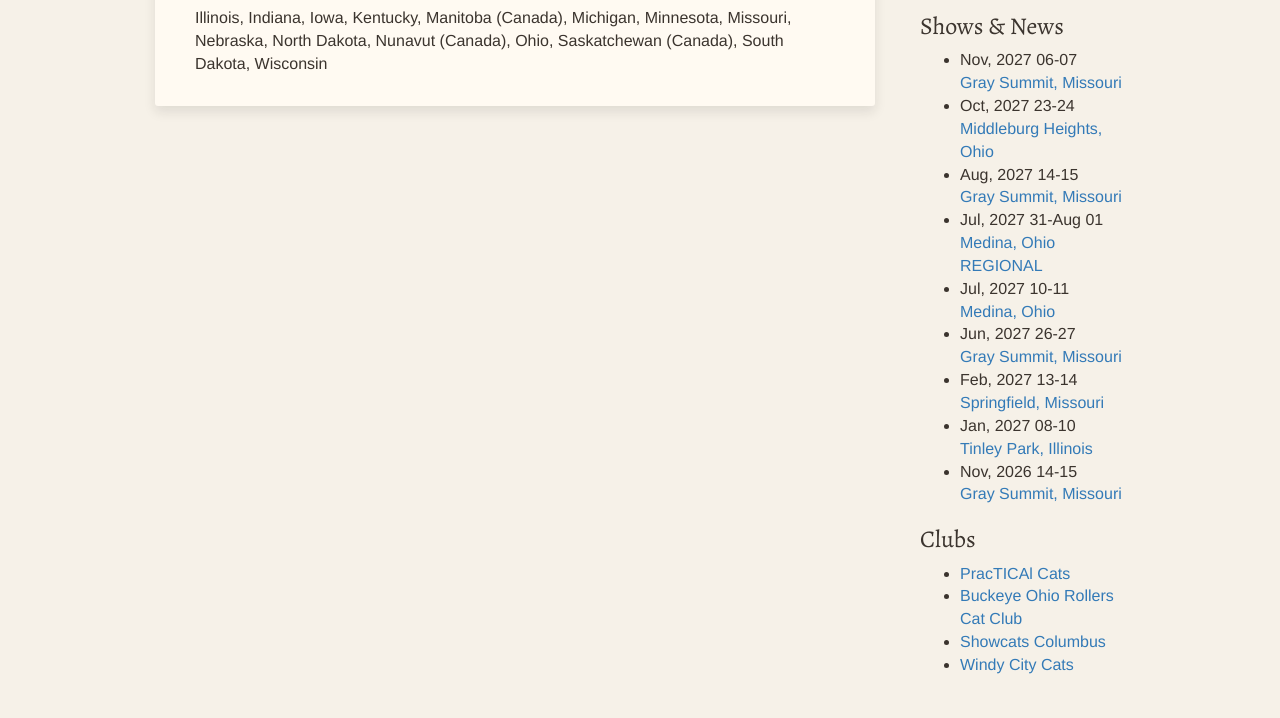
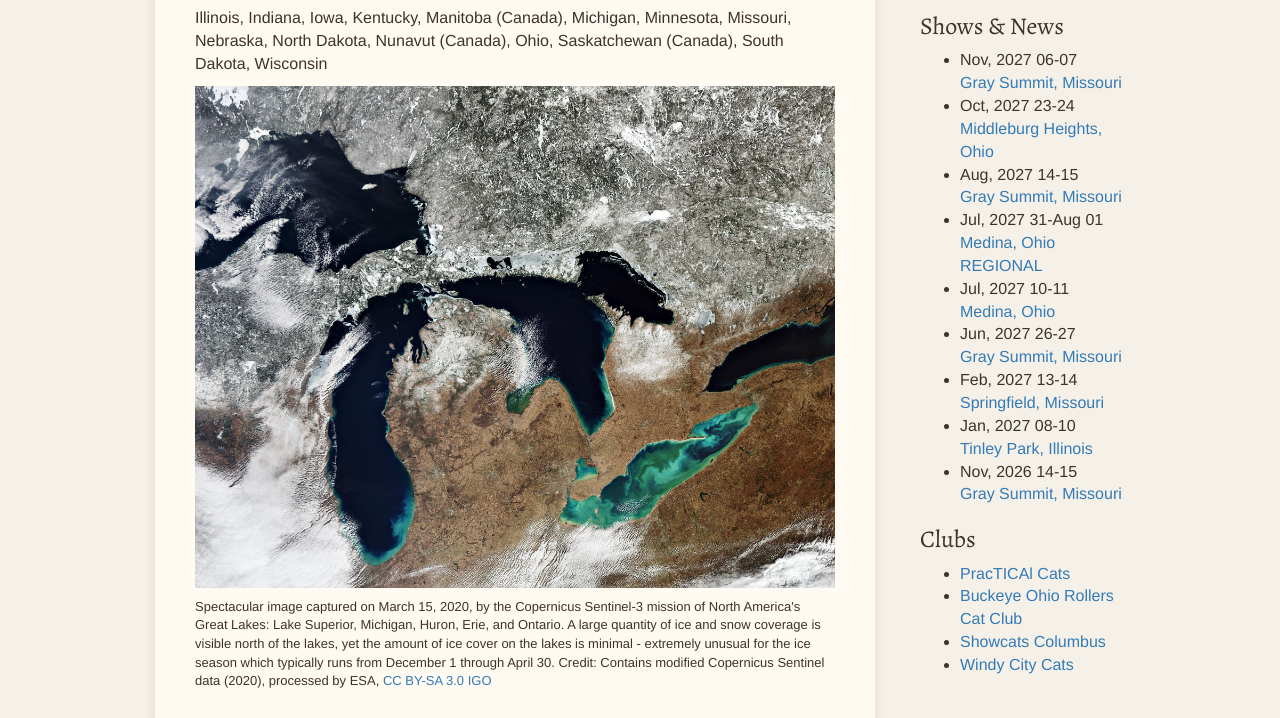
Before and after one commit to ticagreatlakes/ticagreatlakes.github.io, a plain HTML site: page index.html in a window 1280 px wide. Shown: the part 262-980 px from the top of the page. Drawn offline with nearby package versions, Linux system fonts and the light colour scheme.

Commit message:
regenerate site

```diff
--- a/cryogen.xml
+++ b/cryogen.xml
@@ -1 +1 @@
-<?xml version="1.0" encoding="UTF-8"?><rss version="2.0" xmlns:atom="http://www.w3.org/2005/Atom" xmlns:content="http://purl.org/rss/1.0/modules/content/"><channel><atom:link href="https://ticagreatlakes.com/" rel="self" type="application/rss+xml"></atom:link><title>TICA Great Lakes Region</title><link>https://ticagreatlakes.com/</link><description>TICA Great Lakes Regional Website</description><lastBuildDate>Sat, 07 Nov 2026 20:52:40 +0000</lastBuildDate><generator>clj-rss</generator></channel></rss>
+<?xml version="1.0" encoding="UTF-8"?><rss version="2.0" xmlns:atom="http://www.w3.org/2005/Atom" xmlns:content="http://purl.org/rss/1.0/modules/content/"><channel><atom:link href="https://ticagreatlakes.com/" rel="self" type="application/rss+xml"></atom:link><title>TICA Great Lakes Region</title><link>https://ticagreatlakes.com/</link><description>TICA Great Lakes Regional Website</description><lastBuildDate>Sat, 07 Nov 2026 21:54:50 +0000</lastBuildDate><generator>clj-rss</generator></channel></rss>
--- a/index.html
+++ b/index.html
@@ -63,6 +63,20 @@
   Illinois, Indiana, Iowa, Kentucky, Manitoba (Canada), Michigan, Minnesota,
   Missouri, Nebraska, North Dakota, Nunavut (Canada), Ohio,
   Saskatchewan (Canada), South Dakota, Wisconsin
+</div>
+
+<p></p>
+<img src="img/Great-Lakes-From-Space.jpg" alt="Great Lakes from Space">
+<p></p>
+
+<div style="font-size: small;">
+  Spectacular image captured on March 15, 2020, by the Copernicus Sentinel-3
+  mission of North America's Great Lakes: Lake Superior, Michigan, Huron, Erie,
+  and Ontario. A large quantity of ice and snow coverage is visible north of
+  the lakes, yet the amount of ice cover on the lakes is minimal - extremely
+  unusual for the ice season which typically runs from December 1 through
+  April 30. Credit: Contains modified Copernicus Sentinel data (2020),
+  processed by ESA, <a href="http://www.esa.int/spaceinvideos/Terms_and_Conditions">CC BY-SA 3.0 IGO</a>
 </div>
 
 <!--
```
Also changed, not shown: feed.xml (+1 -1 lines), img/Great-Lakes-From-Space.jpg (added).
